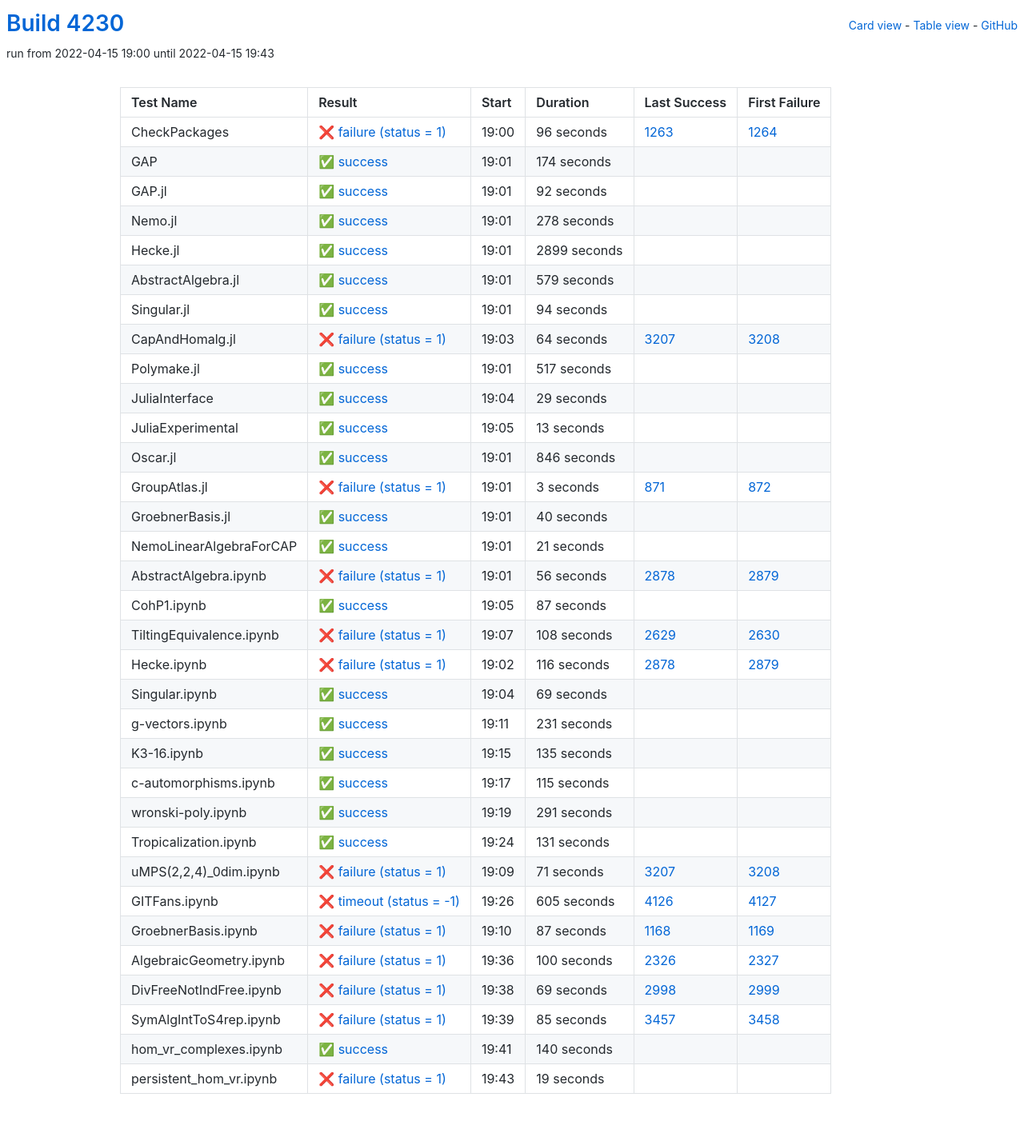
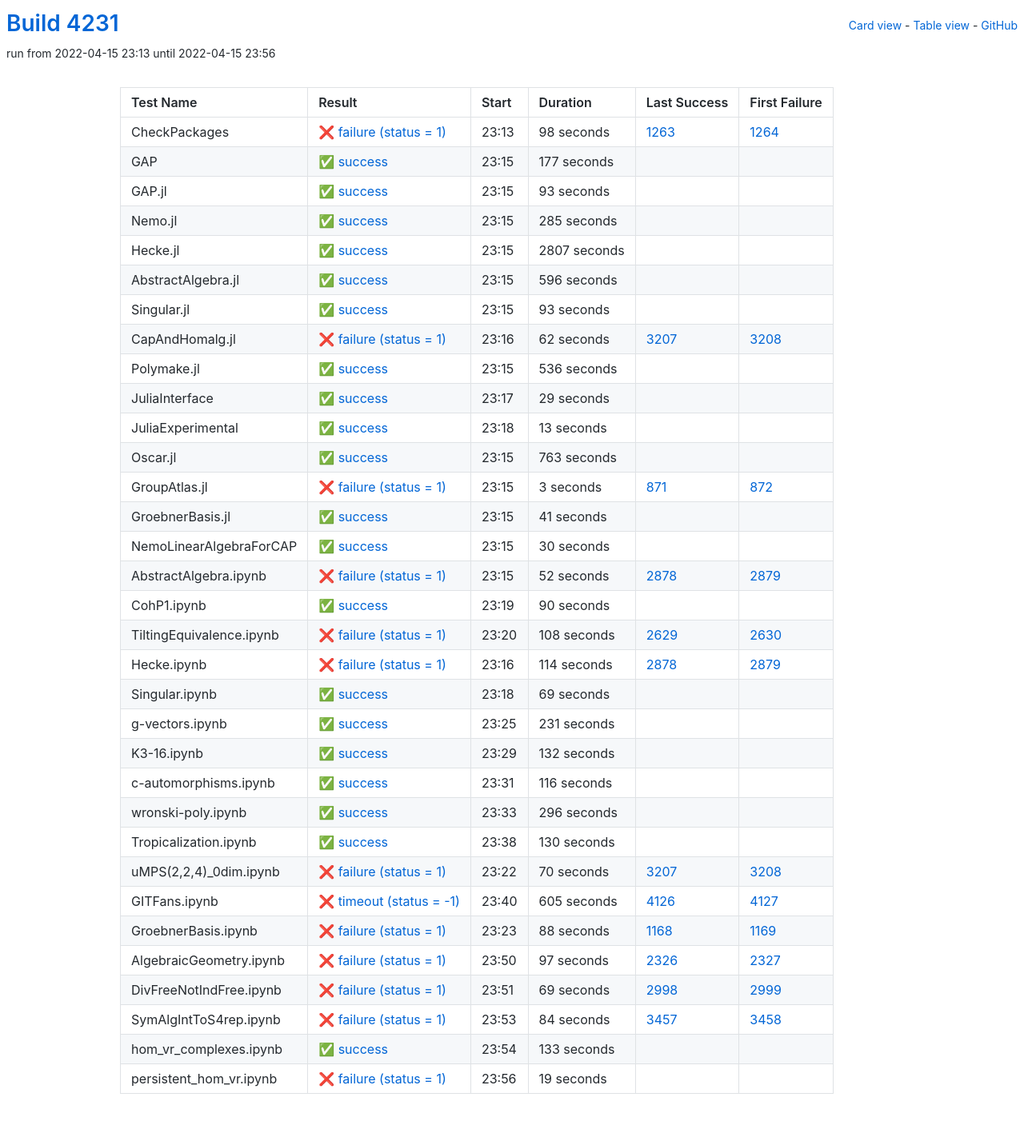
Before and after one commit to oscar-system/oscar-ci-status-stable, a Jekyll site: the page built from table.html, in a window 1280 px wide. Shown: the whole page at 80% size. Built offline with Jekyll 4.4.1, drawn with Linux system fonts in a browser that asks for light colours.

Commit message:
Build #4231

```diff
--- a/_data/ci.yml
+++ b/_data/ci.yml
@@ -1,6 +1,6 @@
 ---
-build: 4230
-build_url: https://oscarci.mathematik.uni-kl.de/job/oscar-stable/4230/
+build: 4231
+build_url: https://oscarci.mathematik.uni-kl.de/job/oscar-stable/4231/
 job: oscar-stable
 organization: oscar-system
 repo: oscar-ci-status-stable
@@ -8,116 +8,116 @@ repourl: https://github.com/oscar-system/oscar-ci-status-stable
 tests:
 - name: CheckPackages
   id: checkpackages
-  log: https://oscarci.mathematik.uni-kl.de/job/oscar-stable/4230/artifact/logs/build-4230/CheckPackages.log
-  start: 2022-04-15 19:00
+  log: https://oscarci.mathematik.uni-kl.de/job/oscar-stable/4231/artifact/logs/build-4231/CheckPackages.log
+  start: 2022-04-15 23:13
   success: false
   exitcode: 1
   status: failure
-  duration: 96
+  duration: 98
   last_success: 1263
   last_success_url: https://oscarci.mathematik.uni-kl.de/job/oscar-stable/1263/
   first_failure: 1264
   first_failure_url: https://oscarci.mathematik.uni-kl.de/job/oscar-stable/1264/
 - name: GAP
   id: gap
-  log: https://oscarci.mathematik.uni-kl.de/job/oscar-stable/4230/artifact/logs/build-4230/GAP.log
-  start: 2022-04-15 19:01
+  log: https://oscarci.mathematik.uni-kl.de/job/oscar-stable/4231/artifact/logs/build-4231/GAP.log
+  start: 2022-04-15 23:15
   success: true
   exitcode: 0
   status: success
-  duration: 174
+  duration: 177
   last_success: false
   last_success_url:
   first_failure: false
   first_failure_url:
 - name: GAP.jl
   id: gap-jl
-  log: https://oscarci.mathematik.uni-kl.de/job/oscar-stable/4230/artifact/logs/build-4230/GAP.jl.log
-  start: 2022-04-15 19:01
+  log: https://oscarci.mathematik.uni-kl.de/job/oscar-stable/4231/artifact/logs/build-4231/GAP.jl.log
+  start: 2022-04-15 23:15
   success: true
   exitcode: 0
   status: success
-  duration: 92
+  duration: 93
   last_success: false
   last_success_url:
   first_failure: false
   first_failure_url:
 - name: Nemo.jl
   id: nemo-jl
-  log: https://oscarci.mathematik.uni-kl.de/job/oscar-stable/4230/artifact/logs/build-4230/Nemo.jl.log
-  start: 2022-04-15 19:01
+  log: https://oscarci.mathematik.uni-kl.de/job/oscar-stable/4231/artifact/logs/build-4231/Nemo.jl.log
+  start: 2022-04-15 23:15
   success: true
   exitcode: 0
   status: success
-  duration: 278
+  duration: 285
   last_success: false
   last_success_url:
   first_failure: false
   first_failure_url:
 - name: Hecke.jl
   id: hecke-jl
-  log: https://oscarci.mathematik.uni-kl.de/job/oscar-stable/4230/artifact/logs/build-4230/Hecke.jl.log
-  start: 2022-04-15 19:01
+  log: https://oscarci.mathematik.uni-kl.de/job/oscar-stable/4231/artifact/logs/build-4231/Hecke.jl.log
+  start: 2022-04-15 23:15
   success: true
   exitcode: 0
   status: success
-  duration: 2899
+  duration: 2807
   last_success: false
   last_success_url:
   first_failure: false
   first_failure_url:
 - name: AbstractAlgebra.jl
   id: abstractalgebra-jl
-  log: https://oscarci.mathematik.uni-kl.de/job/oscar-stable/4230/artifact/logs/build-4230/AbstractAlgebra.jl.log
-  start: 2022-04-15 19:01
+  log: https://oscarci.mathematik.uni-kl.de/job/oscar-stable/4231/artifact/logs/build-4231/AbstractAlgebra.jl.log
+  start: 2022-04-15 23:15
   success: true
   exitcode: 0
   status: success
-  duration: 579
+  duration: 596
   last_success: false
   last_success_url:
   first_failure: false
   first_failure_url:
 - name: Singular.jl
   id: singular-jl
-  log: https://oscarci.mathematik.uni-kl.de/job/oscar-stable/4230/artifact/logs/build-4230/Singular.jl.log
-  start: 2022-04-15 19:01
+  log: https://oscarci.mathematik.uni-kl.de/job/oscar-stable/4231/artifact/logs/build-4231/Singular.jl.log
+  start: 2022-04-15 23:15
   success: true
   exitcode: 0
   status: success
-  duration: 94
+  duration: 93
   last_success: false
   last_success_url:
   first_failure: false
   first_failure_url:
 - name: CapAndHomalg.jl
   id: capandhomalg-jl
-  log: https://oscarci.mathematik.uni-kl.de/job/oscar-stable/4230/artifact/logs/build-4230/CapAndHomalg.jl.log
-  start: 2022-04-15 19:03
+  log: https://oscarci.mathematik.uni-kl.de/job/oscar-stable/4231/artifact/logs/build-4231/CapAndHomalg.jl.log
+  start: 2022-04-15 23:16
   success: false
   exitcode: 1
   status: failure
-  duration: 64
+  duration: 62
   last_success: 3207
   last_success_url: https://oscarci.mathematik.uni-kl.de/job/oscar-stable/3207/
   first_failure: 3208
   first_failure_url: https://oscarci.mathematik.uni-kl.de/job/oscar-stable/3208/
 - name: Polymake.jl
   id: polymake-jl
-  log: https://oscarci.mathematik.uni-kl.de/job/oscar-stable/4230/artifact/logs/build-4230/Polymake.jl.log
-  start: 2022-04-15 19:01
+  log: https://oscarci.mathematik.uni-kl.de/job/oscar-stable/4231/artifact/logs/build-4231/Polymake.jl.log
+  start: 2022-04-15 23:15
   success: true
   exitcode: 0
   status: success
-  duration: 517
+  duration: 536
   last_success: false
   last_success_url:
   first_failure: false
   first_failure_url:
 - name: JuliaInterface
   id: juliainterface
-  log: https://oscarci.mathematik.uni-kl.de/job/oscar-stable/4230/artifact/logs/build-4230/JuliaInterface.log
-  start: 2022-04-15 19:04
+  log: https://oscarci.mathematik.uni-kl.de/job/oscar-stable/4231/artifact/logs/build-4231/JuliaInterface.log
+  start: 2022-04-15 23:17
   success: true
   exitcode: 0
   status: success
@@ -128,8 +128,8 @@ tests:
   first_failure_url:
 - name: JuliaExperimental
   id: juliaexperimental
-  log: https://oscarci.mathematik.uni-kl.de/job/oscar-stable/4230/artifact/logs/build-4230/JuliaExperimental.log
-  start: 2022-04-15 19:05
+  log: https://oscarci.mathematik.uni-kl.de/job/oscar-stable/4231/artifact/logs/build-4231/JuliaExperimental.log
+  start: 2022-04-15 23:18
   success: true
   exitcode: 0
   status: success
@@ -140,20 +140,20 @@ tests:
   first_failure_url:
 - name: Oscar.jl
   id: oscar-jl
-  log: https://oscarci.mathematik.uni-kl.de/job/oscar-stable/4230/artifact/logs/build-4230/Oscar.jl.log
-  start: 2022-04-15 19:01
+  log: https://oscarci.mathematik.uni-kl.de/job/oscar-stable/4231/artifact/logs/build-4231/Oscar.jl.log
+  start: 2022-04-15 23:15
   success: true
   exitcode: 0
   status: success
-  duration: 846
+  duration: 763
   last_success: false
   last_success_url:
   first_failure: false
   first_failure_url:
 - name: GroupAtlas.jl
   id: groupatlas-jl
-  log: https://oscarci.mathematik.uni-kl.de/job/oscar-stable/4230/artifact/logs/build-4230/GroupAtlas.jl.log
-  start: 2022-04-15 19:01
+  log: https://oscarci.mathematik.uni-kl.de/job/oscar-stable/4231/artifact/logs/build-4231/GroupAtlas.jl.log
+  start: 2022-04-15 23:15
   success: false
   exitcode: 1
   status: failure
@@ -164,56 +164,56 @@ tests:
   first_failure_url: https://oscarci.mathematik.uni-kl.de/job/oscar-stable/872/
 - name: GroebnerBasis.jl
   id: groebnerbasis-jl
-  log: https://oscarci.mathematik.uni-kl.de/job/oscar-stable/4230/artifact/logs/build-4230/GroebnerBasis.jl.log
-  start: 2022-04-15 19:01
+  log: https://oscarci.mathematik.uni-kl.de/job/oscar-stable/4231/artifact/logs/build-4231/GroebnerBasis.jl.log
+  start: 2022-04-15 23:15
   success: true
   exitcode: 0
   status: success
-  duration: 40
+  duration: 41
   last_success: false
   last_success_url:
   first_failure: false
   first_failure_url:
 - name: NemoLinearAlgebraForCAP
   id: nemolinearalgebraforcap
-  log: https://oscarci.mathematik.uni-kl.de/job/oscar-stable/4230/artifact/logs/build-4230/NemoLinearAlgebraForCAP.log
-  start: 2022-04-15 19:01
+  log: https://oscarci.mathematik.uni-kl.de/job/oscar-stable/4231/artifact/logs/build-4231/NemoLinearAlgebraForCAP.log
+  start: 2022-04-15 23:15
   success: true
   exitcode: 0
   status: success
-  duration: 21
+  duration: 30
   last_success: false
   last_success_url:
   first_failure: false
   first_failure_url:
 - name: AbstractAlgebra.ipynb
   id: abstractalgebra-ipynb
-  log: https://oscarci.mathematik.uni-kl.de/job/oscar-stable/4230/artifact/logs/build-4230/AbstractAlgebra.ipynb.log
-  start: 2022-04-15 19:01
+  log: https://oscarci.mathematik.uni-kl.de/job/oscar-stable/4231/artifact/logs/build-4231/AbstractAlgebra.ipynb.log
+  start: 2022-04-15 23:15
   success: false
   exitcode: 1
   status: failure
-  duration: 56
+  duration: 52
   last_success: 2878
   last_success_url: https://oscarci.mathematik.uni-kl.de/job/oscar-stable/2878/
   first_failure: 2879
   first_failure_url: https://oscarci.mathematik.uni-kl.de/job/oscar-stable/2879/
 - name: CohP1.ipynb
   id: cohp1-ipynb
-  log: https://oscarci.mathematik.uni-kl.de/job/oscar-stable/4230/artifact/logs/build-4230/CohP1.ipynb.log
-  start: 2022-04-15 19:05
+  log: https://oscarci.mathematik.uni-kl.de/job/oscar-stable/4231/artifact/logs/build-4231/CohP1.ipynb.log
+  start: 2022-04-15 23:19
   success: true
   exitcode: 0
   status: success
-  duration: 87
+  duration: 90
   last_success: false
   last_success_url:
   first_failure: false
   first_failure_url:
 - name: TiltingEquivalence.ipynb
   id: tiltingequivalence-ipynb
-  log: https://oscarci.mathematik.uni-kl.de/job/oscar-stable/4230/artifact/logs/build-4230/TiltingEquivalence.ipynb.log
-  start: 2022-04-15 19:07
+  log: https://oscarci.mathematik.uni-kl.de/job/oscar-stable/4231/artifact/logs/build-4231/TiltingEquivalence.ipynb.log
+  start: 2022-04-15 23:20
   success: false
   exitcode: 1
   status: failure
@@ -224,20 +224,20 @@ tests:
   first_failure_url: https://oscarci.mathematik.uni-kl.de/job/oscar-stable/2630/
 - name: Hecke.ipynb
   id: hecke-ipynb
-  log: https://oscarci.mathematik.uni-kl.de/job/oscar-stable/4230/artifact/logs/build-4230/Hecke.ipynb.log
-  start: 2022-04-15 19:02
+  log: https://oscarci.mathematik.uni-kl.de/job/oscar-stable/4231/artifact/logs/build-4231/Hecke.ipynb.log
+  start: 2022-04-15 23:16
   success: false
   exitcode: 1
   status: failure
-  duration: 116
+  duration: 114
   last_success: 2878
   last_success_url: https://oscarci.mathematik.uni-kl.de/job/oscar-stable/2878/
   first_failure: 2879
   first_failure_url: https://oscarci.mathematik.uni-kl.de/job/oscar-stable/2879/
 - name: Singular.ipynb
   id: singular-ipynb
-  log: https://oscarci.mathematik.uni-kl.de/job/oscar-stable/4230/artifact/logs/build-4230/Singular.ipynb.log
-  start: 2022-04-15 19:04
+  log: https://oscarci.mathematik.uni-kl.de/job/oscar-stable/4231/artifact/logs/build-4231/Singular.ipynb.log
+  start: 2022-04-15 23:18
   success: true
   exitcode: 0
   status: success
@@ -248,8 +248,8 @@ tests:
   first_failure_url:
 - name: g-vectors.ipynb
   id: g-vectors-ipynb
-  log: https://oscarci.mathematik.uni-kl.de/job/oscar-stable/4230/artifact/logs/build-4230/g-vectors.ipynb.log
-  start: 2022-04-15 19:11
+  log: https://oscarci.mathematik.uni-kl.de/job/oscar-stable/4231/artifact/logs/build-4231/g-vectors.ipynb.log
+  start: 2022-04-15 23:25
   success: true
   exitcode: 0
   status: success
@@ -260,68 +260,68 @@ tests:
   first_failure_url:
 - name: K3-16.ipynb
   id: k3-16-ipynb
-  log: https://oscarci.mathematik.uni-kl.de/job/oscar-stable/4230/artifact/logs/build-4230/K3-16.ipynb.log
-  start: 2022-04-15 19:15
+  log: https://oscarci.mathematik.uni-kl.de/job/oscar-stable/4231/artifact/logs/build-4231/K3-16.ipynb.log
+  start: 2022-04-15 23:29
   success: true
   exitcode: 0
   status: success
-  duration: 135
+  duration: 132
   last_success: false
   last_success_url:
   first_failure: false
   first_failure_url:
 - name: c-automorphisms.ipynb
   id: c-automorphisms-ipynb
-  log: https://oscarci.mathematik.uni-kl.de/job/oscar-stable/4230/artifact/logs/build-4230/c-automorphisms.ipynb.log
-  start: 2022-04-15 19:17
+  log: https://oscarci.mathematik.uni-kl.de/job/oscar-stable/4231/artifact/logs/build-4231/c-automorphisms.ipynb.log
+  start: 2022-04-15 23:31
   success: true
   exitcode: 0
   status: success
-  duration: 115
+  duration: 116
   last_success: false
   last_success_url:
   first_failure: false
   first_failure_url:
 - name: wronski-poly.ipynb
   id: wronski-poly-ipynb
-  log: https://oscarci.mathematik.uni-kl.de/job/oscar-stable/4230/artifact/logs/build-4230/wronski-poly.ipynb.log
-  start: 2022-04-15 19:19
+  log: https://oscarci.mathematik.uni-kl.de/job/oscar-stable/4231/artifact/logs/build-4231/wronski-poly.ipynb.log
+  start: 2022-04-15 23:33
   success: true
   exitcode: 0
   status: success
-  duration: 291
+  duration: 296
   last_success: false
   last_success_url:
   first_failure: false
   first_failure_url:
 - name: Tropicalization.ipynb
   id: tropicalization-ipynb
-  log: https://oscarci.mathematik.uni-kl.de/job/oscar-stable/4230/artifact/logs/build-4230/Tropicalization.ipynb.log
-  start: 2022-04-15 19:24
+  log: https://oscarci.mathematik.uni-kl.de/job/oscar-stable/4231/artifact/logs/build-4231/Tropicalization.ipynb.log
+  start: 2022-04-15 23:38
   success: true
   exitcode: 0
   status: success
-  duration: 131
+  duration: 130
   last_success: false
   last_success_url:
   first_failure: false
   first_failure_url:
 - name: uMPS(2,2,4)_0dim.ipynb
   id: umps-2-2-4-0dim-ipynb
-  log: https://oscarci.mathematik.uni-kl.de/job/oscar-stable/4230/artifact/logs/build-4230/uMPS-2-2-4-_0dim.ipynb.log
-  start: 2022-04-15 19:09
+  log: https://oscarci.mathematik.uni-kl.de/job/oscar-stable/4231/artifact/logs/build-4231/uMPS-2-2-4-_0dim.ipynb.log
+  start: 2022-04-15 23:22
   success: false
   exitcode: 1
   status: failure
-  duration: 71
+  duration: 70
   last_success: 3207
   last_success_url: https://oscarci.mathematik.uni-kl.de/job/oscar-stable/3207/
   first_failure: 3208
   first_failure_url: https://oscarci.mathematik.uni-kl.de/job/oscar-stable/3208/
 - name: GITFans.ipynb
   id: gitfans-ipynb
-  log: https://oscarci.mathematik.uni-kl.de/job/oscar-stable/4230/artifact/logs/build-4230/GITFans.ipynb.log
-  start: 2022-04-15 19:26
+  log: https://oscarci.mathematik.uni-kl.de/job/oscar-stable/4231/artifact/logs/build-4231/GITFans.ipynb.log
+  start: 2022-04-15 23:40
   success: false
   exitcode: -1
   status: timeout
@@ -332,32 +332,32 @@ tests:
   first_failure_url: https://oscarci.mathematik.uni-kl.de/job/oscar-stable/4127/
 - name: GroebnerBasis.ipynb
   id: groebnerbasis-ipynb
-  log: https://oscarci.mathematik.uni-kl.de/job/oscar-stable/4230/artifact/logs/build-4230/GroebnerBasis.ipynb.log
-  start: 2022-04-15 19:10
+  log: https://oscarci.mathematik.uni-kl.de/job/oscar-stable/4231/artifact/logs/build-4231/GroebnerBasis.ipynb.log
+  start: 2022-04-15 23:23
   success: false
   exitcode: 1
   status: failure
-  duration: 87
+  duration: 88
   last_success: 1168
   last_success_url: https://oscarci.mathematik.uni-kl.de/job/oscar-stable/1168/
   first_failure: 1169
   first_failure_url: https://oscarci.mathematik.uni-kl.de/job/oscar-stable/1169/
 - name: AlgebraicGeometry.ipynb
   id: algebraicgeometry-ipynb
-  log: https://oscarci.mathematik.uni-kl.de/job/oscar-stable/4230/artifact/logs/build-4230/AlgebraicGeometry.ipynb.log
-  start: 2022-04-15 19:36
+  log: https://oscarci.mathematik.uni-kl.de/job/oscar-stable/4231/artifact/logs/build-4231/AlgebraicGeometry.ipynb.log
+  start: 2022-04-15 23:50
   success: false
   exitcode: 1
   status: failure
-  duration: 100
+  duration: 97
   last_success: 2326
   last_success_url: https://oscarci.mathematik.uni-kl.de/job/oscar-stable/2326/
   first_failure: 2327
   first_failure_url: https://oscarci.mathematik.uni-kl.de/job/oscar-stable/2327/
 - name: DivFreeNotIndFree.ipynb
   id: divfreenotindfree-ipynb
-  log: https://oscarci.mathematik.uni-kl.de/job/oscar-stable/4230/artifact/logs/build-4230/DivFreeNotIndFree.ipynb.log
-  start: 2022-04-15 19:38
+  log: https://oscarci.mathematik.uni-kl.de/job/oscar-stable/4231/artifact/logs/build-4231/DivFreeNotIndFree.ipynb.log
+  start: 2022-04-15 23:51
   success: false
   exitcode: 1
   status: failure
@@ -368,32 +368,32 @@ tests:
   first_failure_url: https://oscarci.mathematik.uni-kl.de/job/oscar-stable/2999/
 - name: SymAlgIntToS4rep.ipynb
   id: symalginttos4rep-ipynb
-  log: https://oscarci.mathematik.uni-kl.de/job/oscar-stable/4230/artifact/logs/build-4230/SymAlgIntToS4rep.ipynb.log
-  start: 2022-04-15 19:39
+  log: https://oscarci.mathematik.uni-kl.de/job/oscar-stable/4231/artifact/logs/build-4231/SymAlgIntToS4rep.ipynb.log
+  start: 2022-04-15 23:53
   success: false
   exitcode: 1
   status: failure
-  duration: 85
+  duration: 84
   last_success: 3457
   last_success_url: https://oscarci.mathematik.uni-kl.de/job/oscar-stable/3457/
   first_failure: 3458
   first_failure_url: https://oscarci.mathematik.uni-kl.de/job/oscar-stable/3458/
 - name: hom_vr_complexes.ipynb
   id: hom-vr-complexes-ipynb
-  log: https://oscarci.mathematik.uni-kl.de/job/oscar-stable/4230/artifact/logs/build-4230/hom_vr_complexes.ipynb.log
-  start: 2022-04-15 19:41
+  log: https://oscarci.mathematik.uni-kl.de/job/oscar-stable/4231/artifact/logs/build-4231/hom_vr_complexes.ipynb.log
+  start: 2022-04-15 23:54
   success: true
   exitcode: 0
   status: success
-  duration: 140
+  duration: 133
   last_success: false
   last_success_url:
   first_failure: false
   first_failure_url:
 - name: persistent_hom_vr.ipynb
   id: persistent-hom-vr-ipynb
-  log: https://oscarci.mathematik.uni-kl.de/job/oscar-stable/4230/artifact/logs/build-4230/persistent_hom_vr.ipynb.log
-  start: 2022-04-15 19:43
+  log: https://oscarci.mathematik.uni-kl.de/job/oscar-stable/4231/artifact/logs/build-4231/persistent_hom_vr.ipynb.log
+  start: 2022-04-15 23:56
   success: false
   exitcode: 1
   status: failure
```
Also changed, not shown: README.md.
